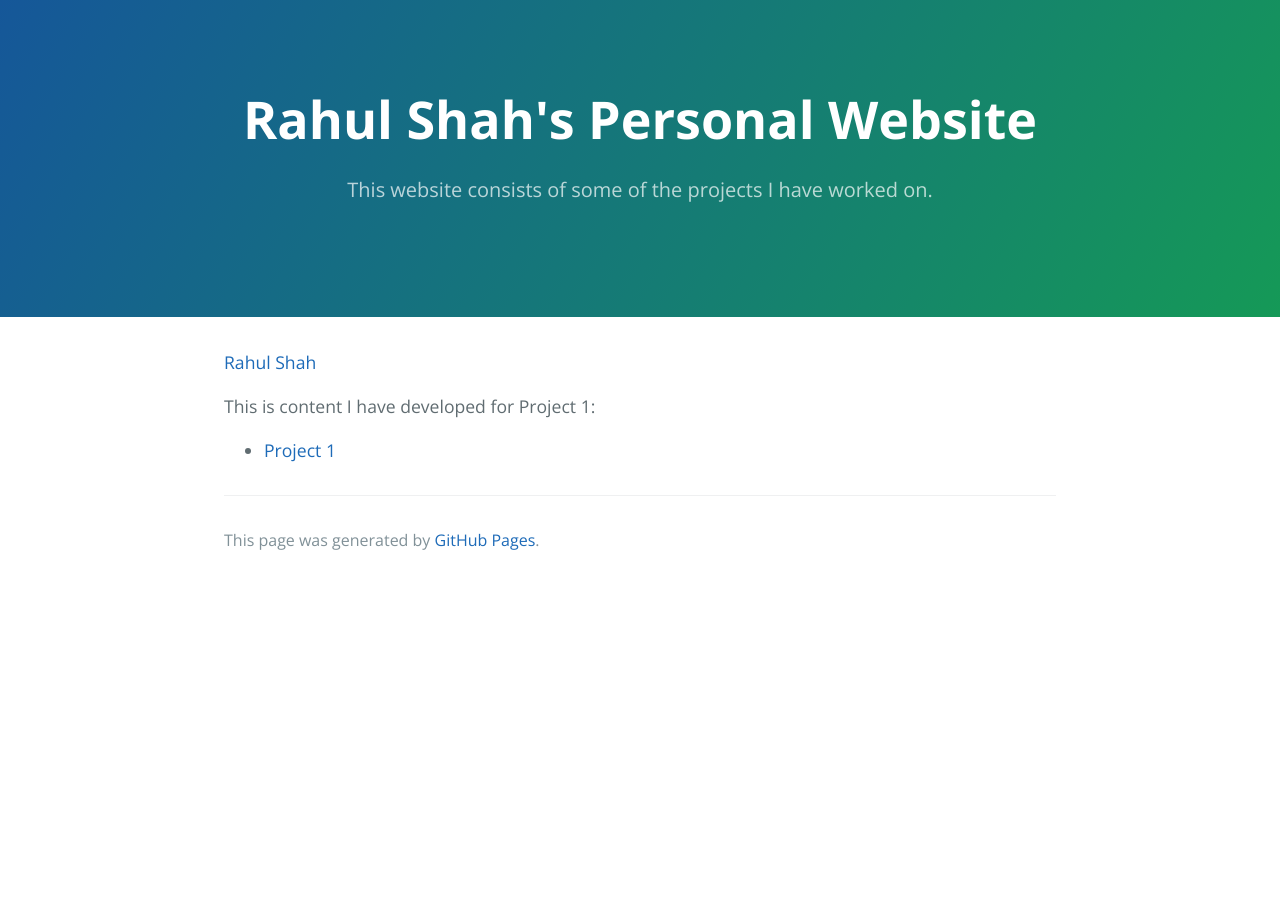
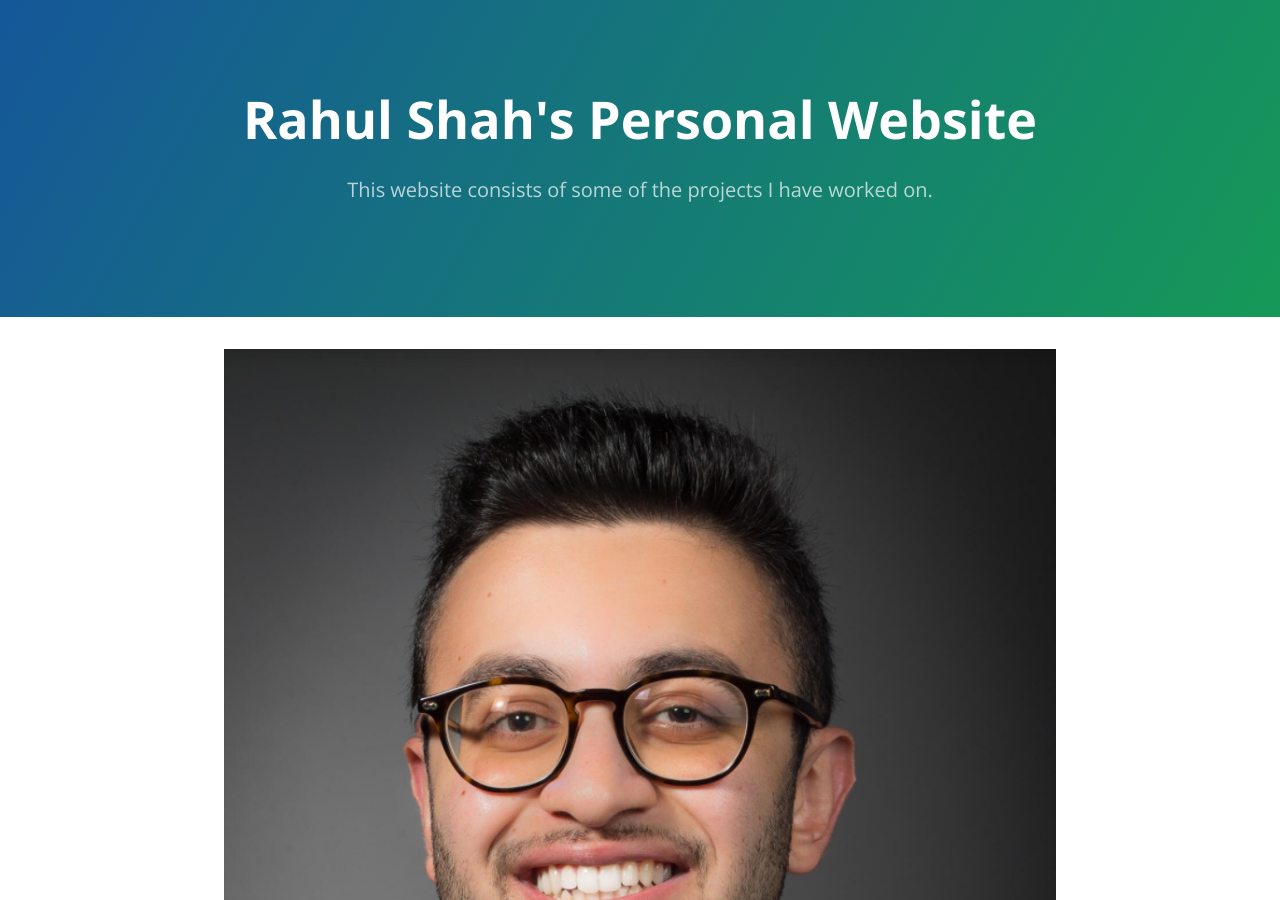
Before and after one commit to ghrahulshah/ghrahulshah.github.io, a Jekyll site: the page built from index.md, in a window 1280 px wide and 900 px high. Built offline with Jekyll 4.4.1, drawn with Linux system fonts in a browser that asks for light colours; our own code applies the rules of GitHub Pages for plain Markdown files.

Commit message:
Update index.md

```diff
--- a/index.md
+++ b/index.md
@@ -3,7 +3,7 @@ title: Rahul Shah's Personal Website
 description: This website consists of some of the projects I have worked on.
 ---
 
-[Rahul Shah](/pics/rahulshah.jpg)
+![Rahul Shah](/pics/rahulshah.jpg)
 
 This is content I have developed for Project 1:
 - [Project 1](/Project1/index.md)
```
